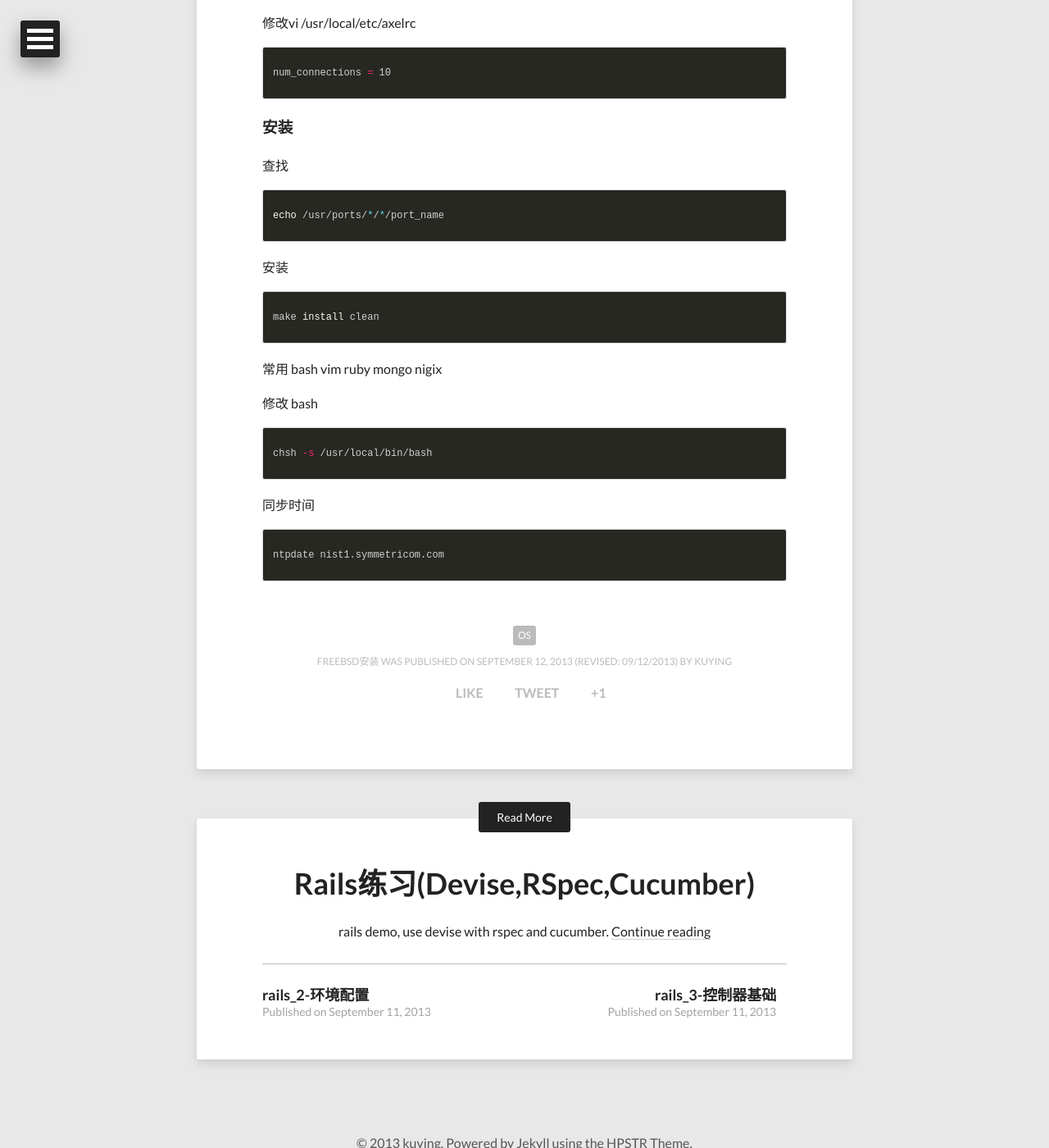
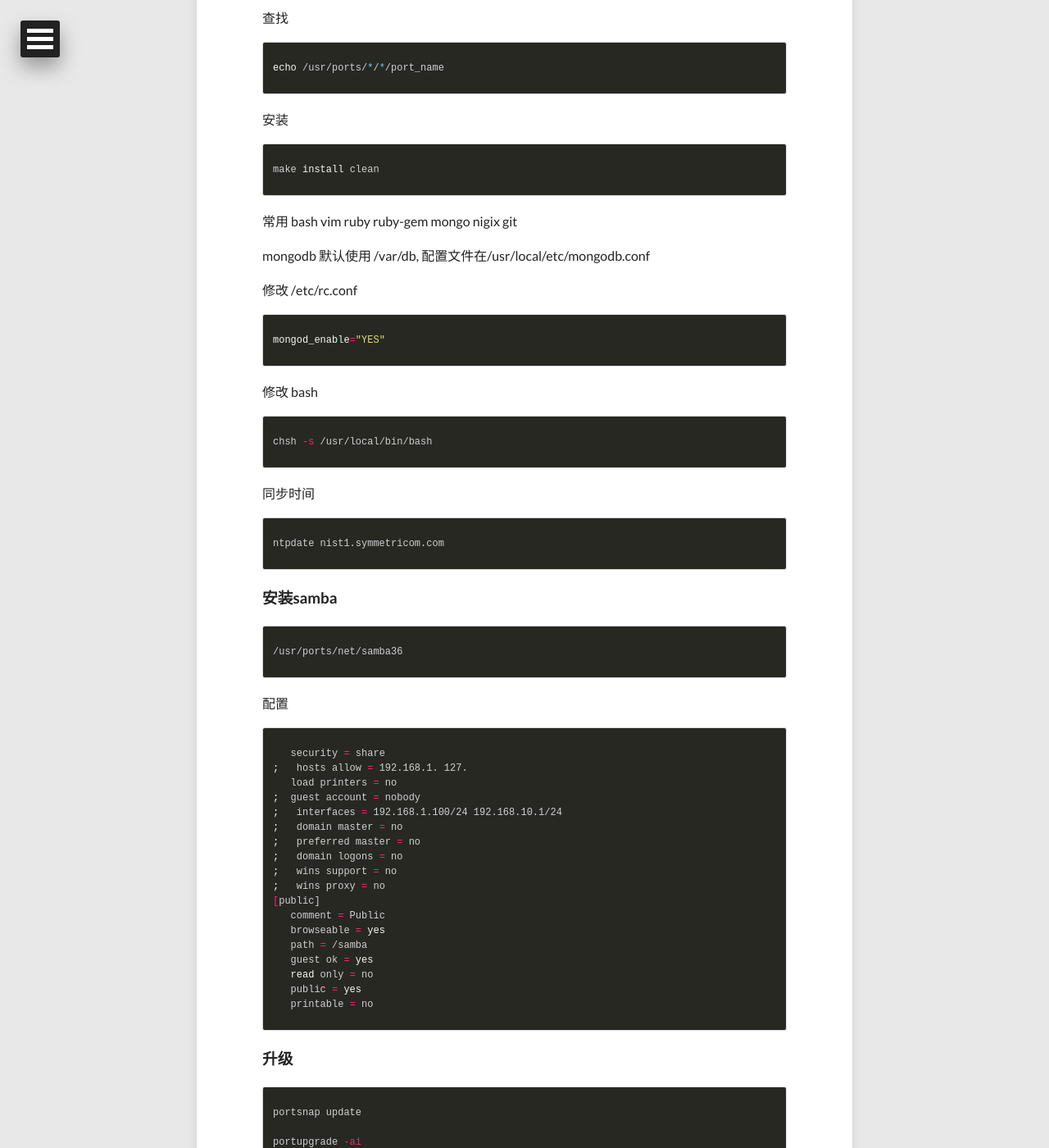
Before and after one commit to kuying/kuying.github.io, a Jekyll site: the page built from _posts/2013-09-12-freebsd_install.md, in a window 1280 px wide and 1400 px high, scrolled down 2138 px. Shown: the whole window at 82% size. Built offline with Jekyll 4.4.1, drawn with Linux system fonts in a browser that asks for light colours; nearby versions of some CDN libraries; some of the changed text lies outside the part shown.

Commit message:
modify freebsd

```diff
--- a/_posts/2013-09-12-freebsd_install.md
+++ b/_posts/2013-09-12-freebsd_install.md
@@ -108,7 +99,15 @@ echo /usr/ports/*/*/port_name
 make install clean
 {% endhighlight %}
 
-常用 bash vim ruby mongo nigix
+常用 bash vim ruby ruby-gem mongo nigix git
+
+mongodb 默认使用 /var/db, 配置文件在/usr/local/etc/mongodb.conf
+
+修改 /etc/rc.conf
+
+{% highlight sh %}
+mongod_enable="YES"
+{% endhighlight %}
 
 修改 bash
 
@@ -121,3 +120,41 @@ chsh -s /usr/local/bin/bash
 {% highlight sh %}
 ntpdate nist1.symmetricom.com
 {% endhighlight %}
+
+### 安装samba
+
+{% highlight sh %}
+/usr/ports/net/samba36
+{% endhighlight %}
+
+配置
+
+{% highlight sh %}
+   security = share
+;   hosts allow = 192.168.1. 127.
+   load printers = no
+;  guest account = nobody
+;   interfaces = 192.168.1.100/24 192.168.10.1/24
+;   domain master = no
+;   preferred master = no
+;   domain logons = no
+;   wins support = no
+;   wins proxy = no
+[public]
+   comment = Public
+   browseable = yes
+   path = /samba
+   guest ok = yes
+   read only = no
+   public = yes
+   printable = no
+{% endhighlight %}
+
+### 升级
+
+{% highlight sh %}
+
+portsnap update
+
+portupgrade -ai
+{% endhighlight %}
```
Also changed, not shown: other parts of _posts/2013-09-12-freebsd_install.md (+0 -9 lines).
